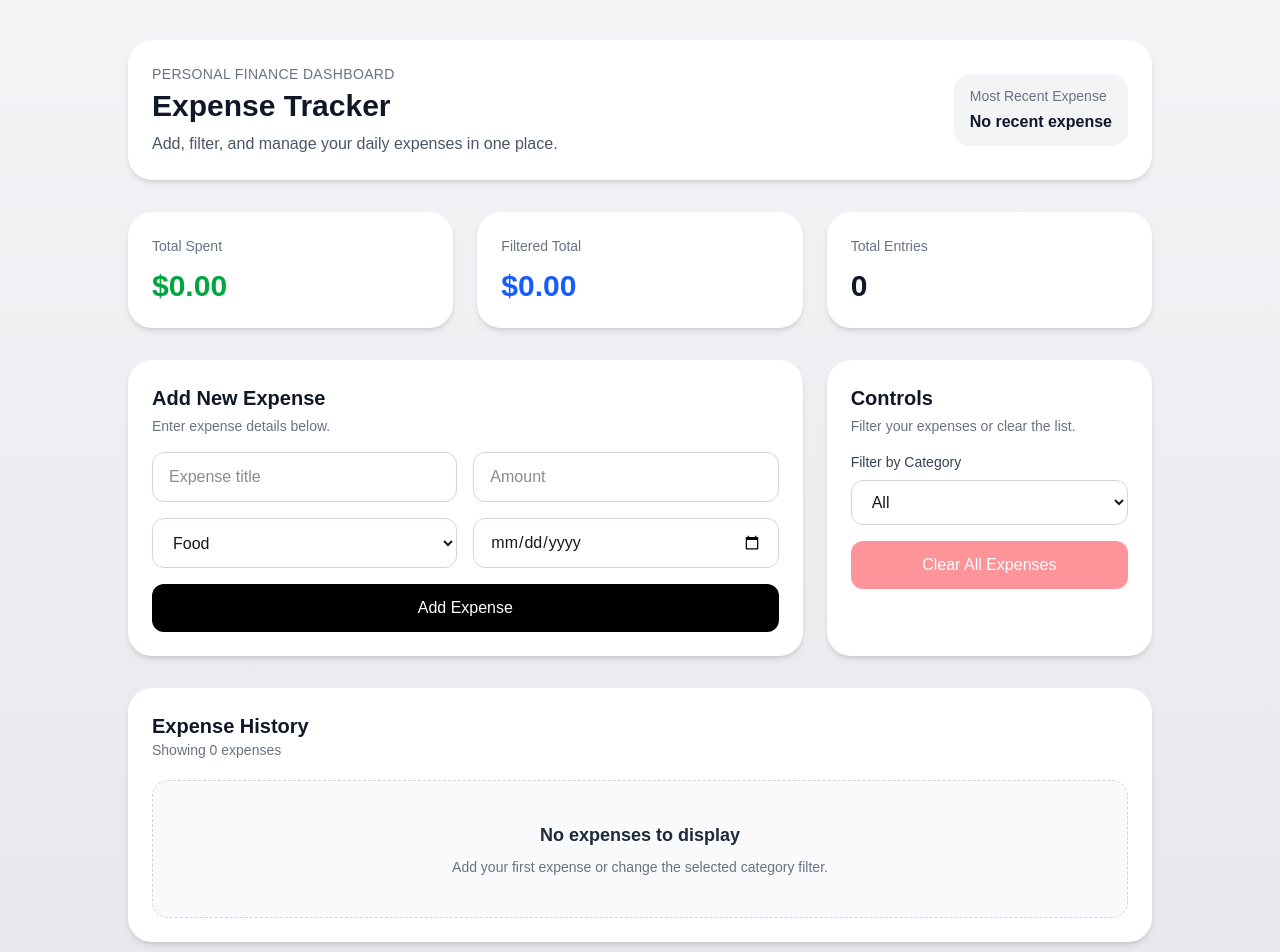
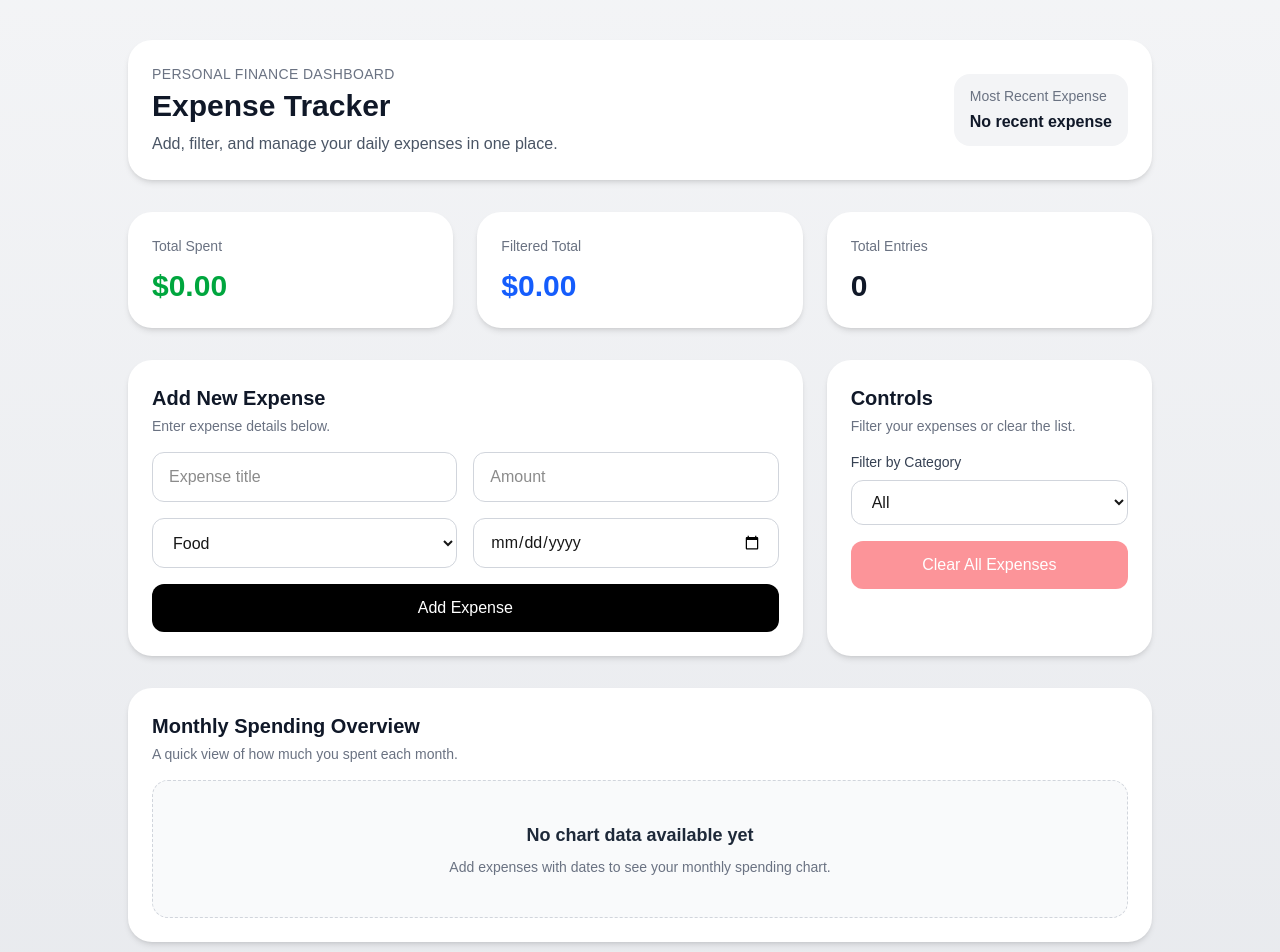
Before and after one commit to viditpawar/expense-tracker-app, a Next.js app: page / in a window 1280 px wide. Shown: the top 952 px of the page. Built offline with nearby package versions, Linux system fonts and the light colour scheme.

Commit message:
Add monthly spending chart

```diff
--- a/app/page.tsx
+++ b/app/page.tsx
@@ -1,6 +1,15 @@
 "use client";
 
 import { useEffect, useMemo, useState } from "react";
+import {
+  BarChart,
+  Bar,
+  CartesianGrid,
+  ResponsiveContainer,
+  Tooltip,
+  XAxis,
+  YAxis,
+} from "recharts";
 
 type Expense = {
   id: number;
@@ -55,6 +64,28 @@ export default function Home() {
 
   const recentExpenseTitle = useMemo(() => {
     return expenses.length > 0 ? expenses[0].title : "No recent expense";
+  }, [expenses]);
+
+  const monthlyChartData = useMemo(() => {
+    const monthlyTotals: Record<string, number> = {};
+
+    expenses.forEach((expense) => {
+      if (!expense.date) return;
+
+      const dateObject = new Date(expense.date);
+      const monthLabel = dateObject.toLocaleString("en-US", {
+        month: "short",
+        year: "numeric",
+      });
+
+      monthlyTotals[monthLabel] =
+        (monthlyTotals[monthLabel] || 0) + expense.amount;
+    });
+
+    return Object.entries(monthlyTotals).map(([month, totalAmount]) => ({
+      month,
+      totalAmount,
+    }));
   }, [expenses]);
 
   const handleAddExpense = (e: React.FormEvent<HTMLFormElement>) => {
@@ -242,6 +273,40 @@ export default function Home() {
           </div>
         </section>
 
+        <section className="mb-8 rounded-3xl bg-white p-6 shadow-md">
+          <div className="mb-4">
+            <h2 className="text-xl font-semibold text-gray-900">
+              Monthly Spending Overview
+            </h2>
+            <p className="mt-1 text-sm text-gray-500">
+              A quick view of how much you spent each month.
+            </p>
+          </div>
+
+          {monthlyChartData.length === 0 ? (
+            <div className="rounded-2xl border border-dashed border-gray-300 bg-gray-50 px-6 py-10 text-center">
+              <h3 className="text-lg font-semibold text-gray-800">
+                No chart data available yet
+              </h3>
+              <p className="mt-2 text-sm text-gray-500">
+                Add expenses with dates to see your monthly spending chart.
+              </p>
+            </div>
+          ) : (
+            <div className="h-80 w-full">
+              <ResponsiveContainer width="100%" height="100%">
+                <BarChart data={monthlyChartData}>
+                  <CartesianGrid strokeDasharray="3 3" />
+                  <XAxis dataKey="month" />
+                  <YAxis />
+                  <Tooltip />
+                  <Bar dataKey="totalAmount" radius={[8, 8, 0, 0]} />
+                </BarChart>
+              </ResponsiveContainer>
+            </div>
+          )}
+        </section>
+
         <section className="rounded-3xl bg-white p-6 shadow-md">
           <div className="mb-5 flex flex-col gap-2 md:flex-row md:items-center md:justify-between">
             <div>
--- a/package.json
+++ b/package.json
@@ -11,7 +11,8 @@
   "dependencies": {
     "next": "16.2.1",
     "react": "19.2.4",
-    "react-dom": "19.2.4"
+    "react-dom": "19.2.4",
+    "recharts": "^3.8.1"
   },
   "devDependencies": {
     "@tailwindcss/postcss": "^4",
```
Also changed, not shown: 1 other file (tests, documents, lock files or other folders).
